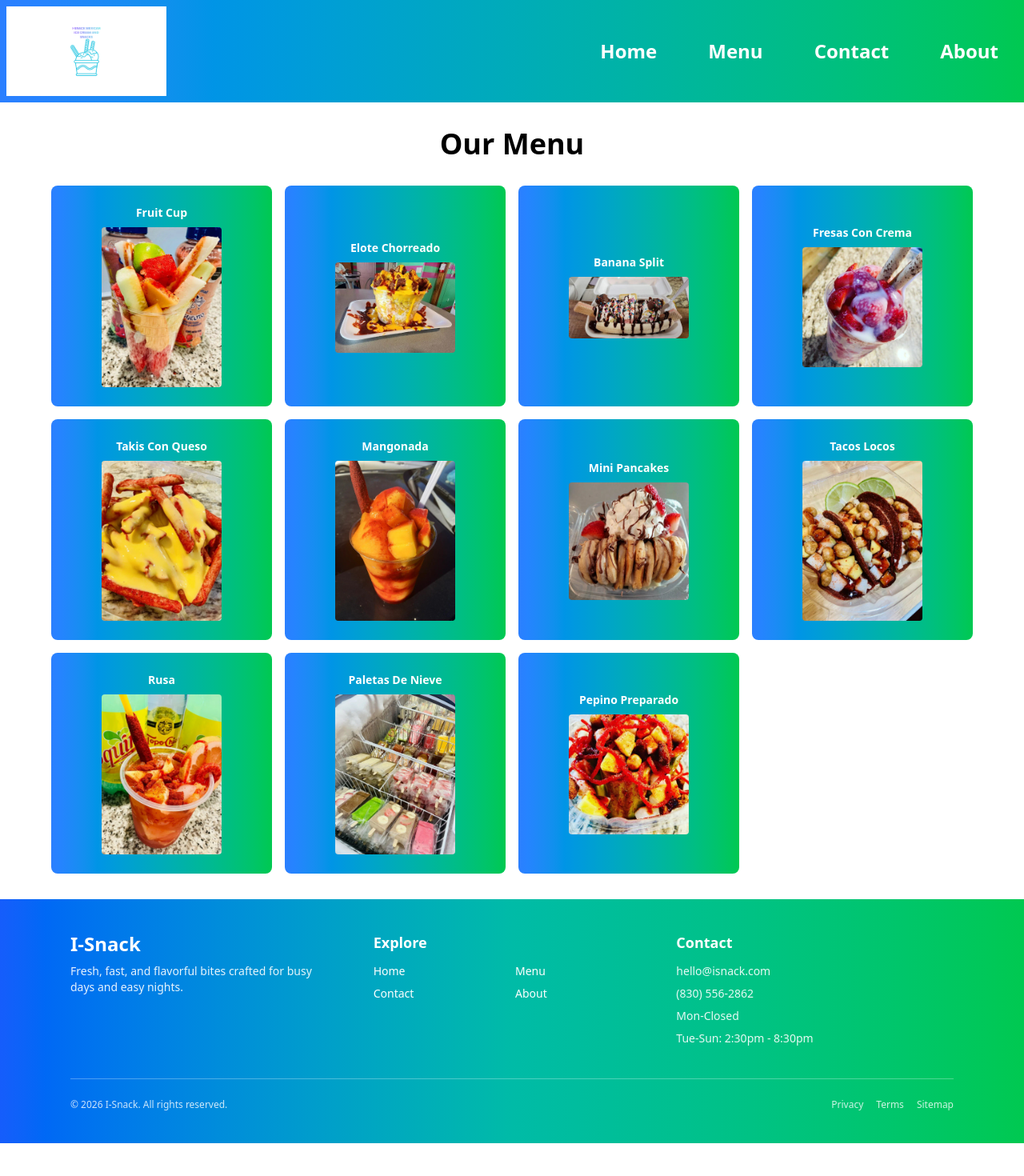
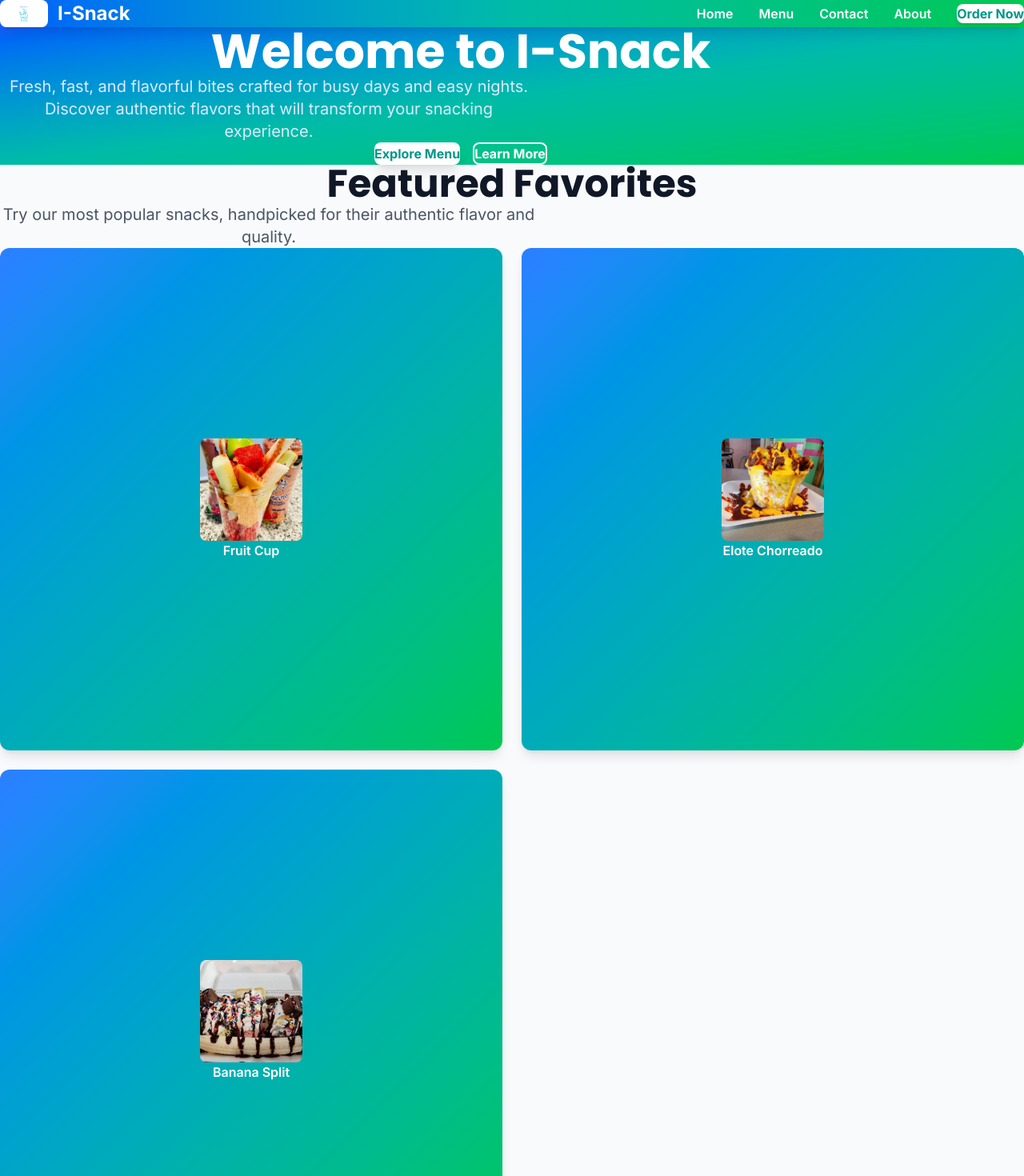
Before and after one commit to Guillermotrejo1/I-Snack, a Next.js app: page / in a window 1280 px wide. Shown: the top 1470 px of the page at 80% size. Before the commit the page ends 1429 px from the top, so only its background shows below. Built offline with nearby package versions, Linux system fonts and the light colour scheme.

Commit message:
added a featured section, hero section, and testimonials section as well as redesigned the navbar to be sticky and added a few css touches to the entire site

```diff
--- a/app/components/BentoGrid.tsx
+++ b/app/components/BentoGrid.tsx
@@ -1,7 +1,13 @@
-import React from 'react'
-import GridBoxes from './GridBoxes'
+import React from "react";
+import GridBoxes from "./GridBoxes";
 
 const BentoGrid = () => {
+  const featured = [
+    { id: 1, name: "Fruit Cup", image: "/images/fruitCup.jpg" },
+    { id: 2, name: "Elote Chorreado", image: "/images/eloteChorreado.jpg" },
+    { id: 3, name: "Banana Split", image: "/images/bananaSplit.jpg" },
+  ];
+
   const snacks = [
     { id: 1, name: "Fruit Cup", image: "/images/fruitCup.jpg" },
     { id: 2, name: "Elote Chorreado", image: "/images/eloteChorreado.jpg" },
@@ -14,21 +20,63 @@ const BentoGrid = () => {
     { id: 9, name: "Rusa", image: "/images/rusa.jpg" },
     { id: 10, name: "Paletas De Nieve", image: "/images/paletas.jpg" },
     { id: 11, name: "Pepino Preparado", image: "/images/pepino.jpg" },
-  ]
+  ];
 
   return (
-    <div className='p-8'>
-      {/* Title */}
-      <h1 className='text-4xl font-bold text-center mb-8'>Our Menu</h1>
+    <section id="menu" className="py-20 px-6 bg-gray-50">
+      <div className="max-w-7xl mx-auto">
+        {/* Section Title */}
+        <div className="text-center mb-16">
+          <h2 className="text-5xl font-bold font-poppins text-gray-900 mb-4">
+            Featured Favorites
+          </h2>
+          <p className="text-xl text-gray-600 max-w-2xl mx-auto">
+            Try our most popular snacks, handpicked for their authentic flavor and quality.
+          </p>
+        </div>
 
-      {/* Grid Container */}
-      <div className='grid grid-cols-4 gap-4 max-w-6xl mx-auto'>
-        {snacks.map((snack) => (
-          <GridBoxes key={snack.id} snack={snack} />
-        ))}
+        {/* Featured Grid */}
+        <div className="grid grid-cols-3 gap-6 mb-16 md:grid-cols-2 sm:grid-cols-1">
+          {featured.map((snack) => (
+            <GridBoxes key={snack.id} snack={snack} />
+          ))}
+        </div>
+
+        {/* Divider */}
+        <div className="h-1 bg-gradient-to-r from-blue-500 to-green-500 rounded-full mb-16 max-w-xs mx-auto"></div>
+
+        {/* Full Menu Title */}
+        <div className="text-center mb-12">
+          <h3 className="text-4xl font-bold font-poppins text-gray-900">
+            Our Complete Menu
+          </h3>
+        </div>
+
+        {/* Full Menu Grid */}
+        <div className="grid grid-cols-4 gap-6 mb-12 lg:grid-cols-3 md:grid-cols-2 sm:grid-cols-1">
+          {snacks.map((snack) => (
+            <GridBoxes key={snack.id} snack={snack} />
+          ))}
+        </div>
+
+        {/* CTA Section */}
+        <div className="bg-gradient-to-r from-blue-600 to-green-500 rounded-2xl p-12 text-center text-white shadow-xl">
+          <h4 className="text-3xl font-bold font-poppins mb-4">Ready to Order?</h4>
+          <p className="text-lg mb-6 text-blue-100">
+            Visit us today or call to place your order. Fresh snacks ready when you are!
+          </p>
+          <div className="flex gap-4 justify-center flex-wrap">
+            <button className="bg-white text-green-600 font-bold px-8 py-3 rounded-lg hover:scale-105 transition-transform shadow-lg">
+              Order Now
+            </button>
+            <button className="border-2 border-white text-white font-bold px-8 py-3 rounded-lg hover:bg-white hover:text-green-600 transition-all">
+              Contact Us
+            </button>
+          </div>
+        </div>
       </div>
-    </div>
-  )
-}
+    </section>
+  );
+};
 
-export default BentoGrid
+export default BentoGrid;
--- a/app/components/Footer.tsx
+++ b/app/components/Footer.tsx
@@ -1,49 +1,83 @@
-import React from 'react'
+import React from "react";
 
 const Footer = () => {
   return (
-    <footer className='bg-gradient-to-r from-blue-600 via-teal-500 to-green-500 text-white'>
-      <div className='max-w-6xl mx-auto px-6 py-10'>
-        <div className='grid gap-8 md:grid-cols-3'>
+    <footer id="contact" className="bg-gradient-to-r from-blue-700 via-teal-600 to-green-600 text-white">
+      <div className="max-w-7xl mx-auto px-6 py-16">
+        <div className="grid gap-12 md:grid-cols-3 mb-12">
           <div>
-            <h3 className='text-2xl font-semibold font-["Space_Grotesk"]'>I-Snack</h3>
-            <p className='mt-2 text-sm text-white/90 max-w-xs'>
-              Fresh, fast, and flavorful bites crafted for busy days and easy nights.
+            <h3 className="text-3xl font-bold font-poppins mb-3">I-Snack</h3>
+            <p className="text-sm text-blue-100 max-w-xs">
+              Fresh, fast, and flavorful bites crafted for busy days and easy nights. Experience authentic flavors in every bite.
             </p>
           </div>
 
           <div>
-            <h4 className='text-lg font-semibold'>Explore</h4>
-            <ul className='mt-3 grid grid-cols-2 gap-2 text-sm'>
-              <li className='hover:text-white/80'>Home</li>
-              <li className='hover:text-white/80'>Menu</li>
-              <li className='hover:text-white/80'>Contact</li>
-              <li className='hover:text-white/80'>About</li>
+            <h4 className="text-xl font-bold font-poppins mb-4">Quick Links</h4>
+            <ul className="space-y-2 text-sm">
+              <li>
+                <a
+                  href="#home"
+                  className="text-blue-100 hover:text-white transition-colors"
+                >
+                  Home
+                </a>
+              </li>
+              <li>
+                <a
+                  href="#menu"
+                  className="text-blue-100 hover:text-white transition-colors"
+                >
+                  Menu
+                </a>
+              </li>
+              <li>
+                <a
+                  href="#testimonials"
+                  className="text-blue-100 hover:text-white transition-colors"
+                >
+                  Reviews
+                </a>
+              </li>
+              <li>
+                <a
+                  href="#contact"
+                  className="text-blue-100 hover:text-white transition-colors"
+                >
+                  Contact
+                </a>
+              </li>
             </ul>
           </div>
 
           <div>
-            <h4 className='text-lg font-semibold'>Contact</h4>
-            <ul className='mt-3 space-y-2 text-sm text-white/90'>
-              <li>hello@isnack.com</li>
-              <li>(830) 556-2862</li>
-              <li>Mon-Closed</li>
-              <li>Tue-Sun: 2:30pm - 8:30pm</li>
+            <h4 className="text-xl font-bold font-poppins mb-4">Contact Info</h4>
+            <ul className="space-y-3 text-sm text-blue-100">
+              <li>📧 hello@isnack.com</li>
+              <li>📞 (830) 556-2862</li>
+              <li>🕐 Mon: Closed</li>
+              <li>🕐 Tue-Sun: 2:30pm - 8:30pm</li>
             </ul>
           </div>
         </div>
 
-        <div className='mt-10 flex flex-col items-center justify-between gap-3 border-t border-white/30 pt-6 text-xs text-white/80 md:flex-row'>
+        <div className="border-t border-white/20 pt-8 flex flex-col items-center justify-between gap-4 md:flex-row text-sm text-blue-100">
           <span>© 2026 I-Snack. All rights reserved.</span>
-          <div className='flex gap-4'>
-            <span className='hover:text-white'>Privacy</span>
-            <span className='hover:text-white'>Terms</span>
-            <span className='hover:text-white'>Sitemap</span>
+          <div className="flex gap-6">
+            <a href="#" className="hover:text-white transition-colors">
+              Privacy
+            </a>
+            <a href="#" className="hover:text-white transition-colors">
+              Terms
+            </a>
+            <a href="#" className="hover:text-white transition-colors">
+              Sitemap
+            </a>
           </div>
         </div>
       </div>
     </footer>
-  )
-}
+  );
+};
 
-export default Footer
+export default Footer;
--- a/app/components/GridBoxes.tsx
+++ b/app/components/GridBoxes.tsx
@@ -3,16 +3,15 @@ import React from "react";
 
 const GridBoxes = ({ snack }: { snack: { id: number; name: string; image: string } }) => {
   return (
-    <div className="bg-linear-to-r from-blue-500 to-green-500 p-4 rounded-lg aspect-square w-full flex flex-col items-center justify-center overflow-hidden">
-        <span className="text-white text-sm font-semibold mb-2 text-center line-clamp-2">{snack.name}</span>
+    <div className="bg-gradient-to-br from-blue-500 to-green-500 p-4 rounded-xl aspect-square w-full flex flex-col items-center justify-center overflow-hidden shadow-lg hover:shadow-2xl hover:scale-105 transition-all duration-300 cursor-pointer">
       <Image
         src={snack.image}
         alt={snack.name}
         width={150}
         height={150}
-        className="object-cover rounded"
+        className="w-32 h-32 object-cover rounded-lg mb-3"
       />
-
+      <span className="text-white text-base font-semibold text-center line-clamp-2">{snack.name}</span>
     </div>
   );
 };
--- /dev/null
+++ b/app/components/Hero.tsx
@@ -0,0 +1,28 @@
+import React from "react";
+
+const Hero = () => {
+  return (
+    <section
+      id="home"
+      className="bg-gradient-to-br from-blue-600 via-teal-500 to-green-500 text-white py-20 px-6"
+    >
+      <div className="max-w-6xl mx-auto text-center">
+        <h1 className="text-6xl font-bold font-poppins mb-4">Welcome to I-Snack</h1>
+        <p className="text-xl text-blue-100 mb-8 max-w-2xl mx-auto">
+          Fresh, fast, and flavorful bites crafted for busy days and easy nights.
+          Discover authentic flavors that will transform your snacking experience.
+        </p>
+        <div className="flex gap-4 justify-center">
+          <button className="bg-white text-teal-600 font-bold px-8 py-3 rounded-lg hover:scale-105 transition-transform shadow-lg">
+            Explore Menu
+          </button>
+          <button className="border-2 border-white text-white font-bold px-8 py-3 rounded-lg hover:bg-white hover:text-teal-600 transition-all">
+            Learn More
+          </button>
+        </div>
+      </div>
+    </section>
+  );
+};
+
+export default Hero;
--- a/app/components/Landing.tsx
+++ b/app/components/Landing.tsx
@@ -1,12 +1,16 @@
-import React from 'react'
-import BentoGrid from './BentoGrid'
+import React from "react";
+import BentoGrid from "./BentoGrid";
+import Hero from "./Hero";
+import Testimonials from "./Testimonials";
 
 const Landing = () => {
   return (
-    <div className=''>
-        <BentoGrid/>
-    </div>
-  )
-}
+    <main className="bg-gray-50">
+      <Hero />
+      <BentoGrid />
+      <Testimonials />
+    </main>
+  );
+};
 
-export default Landing
+export default Landing;
--- a/app/components/Navbar.tsx
+++ b/app/components/Navbar.tsx
@@ -1,24 +1,50 @@
-import Image from 'next/image'
-import React from 'react'
+import Image from "next/image";
+import React from "react";
 
 const Navbar = () => {
   return (
-    <div className='flex justify-between p-2 bg-gradient-to-r from-blue-500 to-green-500'>
-        <Image
-        src="/logo.png"
-        alt='logo'
-        width={800}
-        height={500}
-        className='max-w-50'
-        />
-        <ul className='flex gap-16 items-center mx-6'>
-            <li className='font-semibold text-2xl text-white'>Home</li>
-            <li className='font-semibold text-2xl text-white'>Menu</li>
-            <li className='font-semibold text-2xl text-white'>Contact</li>
-            <li className='font-semibold text-2xl text-white'>About</li>
+    <nav className="sticky top-0 z-50 bg-gradient-to-r from-blue-600 via-teal-500 to-green-500 shadow-lg backdrop-blur-sm bg-opacity-95">
+      <div className="max-w-7xl mx-auto px-6 py-4 flex justify-between items-center">
+        <div className="flex items-center gap-3">
+          <Image
+            src="/logo.png"
+            alt="I-Snack Logo"
+            width={60}
+            height={60}
+            className="rounded-lg"
+          />
+          <span className="text-white text-2xl font-bold font-poppins">I-Snack</span>
+        </div>
+        <ul className="flex gap-8 items-center">
+          <li>
+            <a href="#home" className="text-white font-semibold hover:text-blue-100 transition-colors">
+              Home
+            </a>
+          </li>
+          <li>
+            <a href="#menu" className="text-white font-semibold hover:text-blue-100 transition-colors">
+              Menu
+            </a>
+          </li>
+          <li>
+            <a href="#contact" className="text-white font-semibold hover:text-blue-100 transition-colors">
+              Contact
+            </a>
+          </li>
+          <li>
+            <a href="#about" className="text-white font-semibold hover:text-blue-100 transition-colors">
+              About
+            </a>
+          </li>
+          <li>
+            <button className="bg-white text-teal-600 font-bold px-6 py-2 rounded-lg hover:bg-blue-50 transition-all shadow-md">
+              Order Now
+            </button>
+          </li>
         </ul>
-    </div>
-  )
-}
+      </div>
+    </nav>
+  );
+};
 
-export default Navbar
+export default Navbar;
--- /dev/null
+++ b/app/components/Testimonials.tsx
@@ -0,0 +1,68 @@
+import React from "react";
+
+const Testimonials = () => {
+  const testimonials = [
+    {
+      id: 1,
+      name: "Maria Garcia",
+      role: "Regular Customer",
+      text: "I-Snack's elote chorreado is absolutely amazing! Fresh, authentic taste every time. Can't recommend it enough!",
+      rating: 5,
+    },
+    {
+      id: 2,
+      name: "Carlos Rodriguez",
+      role: "Office Manager",
+      text: "We order from I-Snack for our office events. The variety and quality are unmatched. Our team loves it!",
+      rating: 5,
+    },
+    {
+      id: 3,
+      name: "Sofia Mendez",
+      role: "Food Blogger",
+      text: "Best authentic snacks in town. The preparation and ingredient quality really shines through. 10/10!",
+      rating: 5,
+    },
+  ];
+
+  return (
+    <section id="testimonials" className="py-20 px-6 bg-white">
+      <div className="max-w-6xl mx-auto">
+        <div className="text-center mb-16">
+          <h2 className="text-5xl font-bold font-poppins text-gray-900 mb-4">
+            What Our Customers Say
+          </h2>
+          <p className="text-xl text-gray-600">
+            Real reviews from real customers who love I-Snack
+          </p>
+        </div>
+
+        <div className="grid grid-cols-3 gap-8 md:grid-cols-1 lg:grid-cols-2">
+          {testimonials.map((testimonial) => (
+            <div
+              key={testimonial.id}
+              className="bg-gray-50 p-8 rounded-xl shadow-md hover:shadow-lg transition-shadow"
+            >
+              <div className="flex gap-1 mb-4">
+                {[...Array(testimonial.rating)].map((_, i) => (
+                  <span key={i} className="text-yellow-400 text-2xl">
+                    ★
+                  </span>
+                ))}
+              </div>
+              <p className="text-gray-700 mb-6 italic">`{testimonial.text}</p>
+              <div>
+                <p className="font-bold font-poppins text-gray-900">
+                  {testimonial.name}
+                </p>
+                <p className="text-gray-600 text-sm">{testimonial.role}</p>
+              </div>
+            </div>
+          ))}
+        </div>
+      </div>
+    </section>
+  );
+};
+
+export default Testimonials;
--- a/app/globals.css
+++ b/app/globals.css
@@ -1,5 +1,40 @@
 @import "tailwindcss";
 
+:root {
+  --font-poppins: var(--font-poppins);
+  --font-inter: var(--font-inter);
+}
+
+* {
+  margin: 0;
+  padding: 0;
+  box-sizing: border-box;
+}
+
+html {
+  scroll-behavior: smooth;
+}
+
 body {
-  background-color: white;
+  background-color: #f9fafb;
+  font-family: var(--font-inter), system-ui, sans-serif;
+  color: #1f2937;
 }
+
+h1,
+h2,
+h3,
+h4,
+h5,
+h6 {
+  font-family: var(--font-poppins), system-ui, sans-serif;
+  font-weight: 700;
+}
+
+a {
+  transition: all 0.3s ease;
+}
+
+button {
+  cursor: pointer;
+}
--- a/app/layout.tsx
+++ b/app/layout.tsx
@@ -1,20 +1,21 @@
 import type { Metadata } from "next";
-import { Geist, Geist_Mono } from "next/font/google";
+import { Poppins, Inter } from "next/font/google";
 import "./globals.css";
 
-const geistSans = Geist({
-  variable: "--font-geist-sans",
+const poppins = Poppins({
+  variable: "--font-poppins",
   subsets: ["latin"],
+  weight: ["400", "600", "700", "800"],
 });
 
-const geistMono = Geist_Mono({
-  variable: "--font-geist-mono",
+const inter = Inter({
+  variable: "--font-inter",
   subsets: ["latin"],
 });
 
 export const metadata: Metadata = {
-  title: "I-Snack",
-  description: "Generated by create next app",
+  title: "I-Snack | Fresh & Flavorful Snacks",
+  description: "Discover fresh, fast, and flavorful snacks crafted for busy days and easy nights.",
 };
 
 export default function RootLayout({
@@ -25,7 +26,7 @@ export default function RootLayout({
   return (
     <html lang="en">
       <body
-        className={`${geistSans.variable} ${geistMono.variable} antialiased`}
+        className={`${poppins.variable} ${inter.variable} antialiased bg-gray-50`}
       >
         {children}
       </body>
--- a/app/page.tsx
+++ b/app/page.tsx
@@ -4,16 +4,10 @@ import Navbar from "./components/Navbar";
 
 export default function Home() {
   return (
-    <div>
-    <nav>
-      <Navbar/>
-    </nav>
-    <main>
-      <Landing/>
-    </main>
-    <footer>
-      <Footer/>
-    </footer>
-    </div>
+    <>
+      <Navbar />
+      <Landing />
+      <Footer />
+    </>
   );
 }
```
Also changed, not shown: public/images/nievePreparada.jpg (added).
